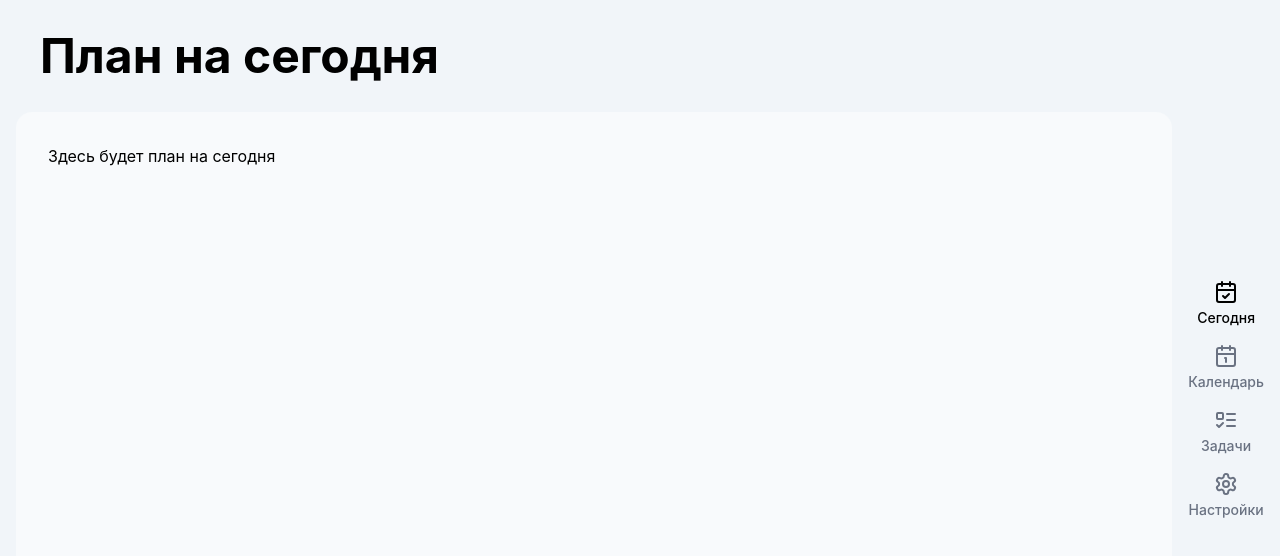
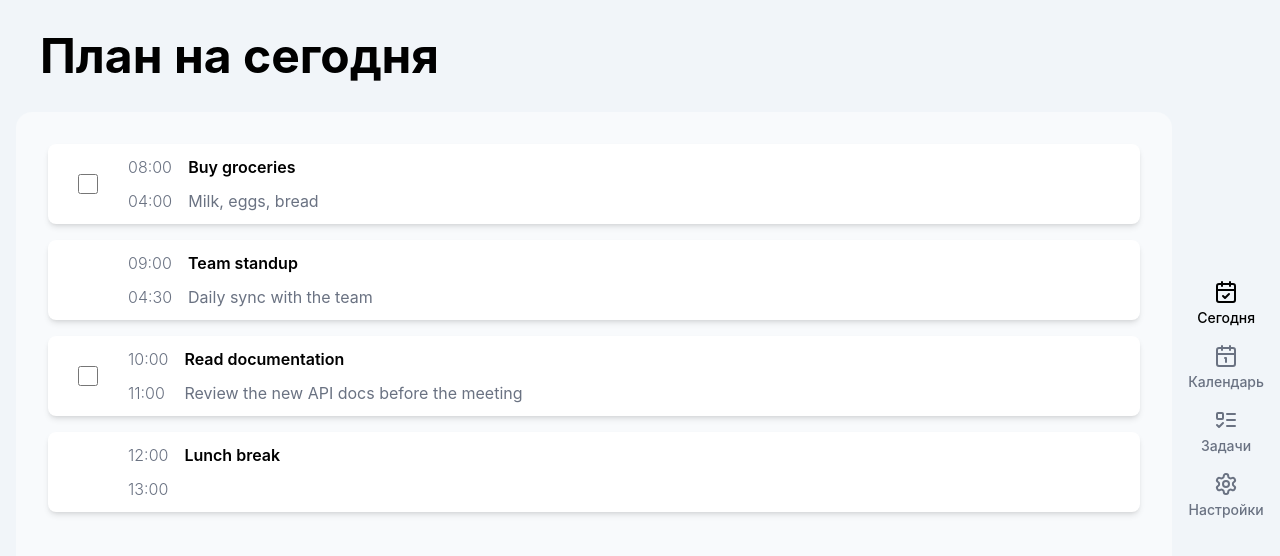
Before and after one commit to FlamyCat/Quilum, a SvelteKit app: page / in a window 1280 px wide. Shown: the top 556 px of the page. Built offline with nearby package versions, Linux system fonts and the light colour scheme.

Commit message:
Макет главной страницы ("План на сегодня")

```diff
--- /dev/null
+++ b/src/lib/components/BaseCard.svelte
@@ -0,0 +1,110 @@
+<script lang="ts">
+    import type { Snippet } from "svelte";
+    import { fly } from "svelte/transition";
+
+    type Props = {
+        title: string;
+        description?: string;
+        startTime: Date;
+        endTime: Date;
+        showCheckbox?: boolean;
+        checked?: boolean;
+        onToggle?: (checked: boolean) => Promise<void>;
+        children?: Snippet;
+        class?: string;
+    };
+
+    let {
+        title,
+        description,
+        startTime,
+        endTime,
+        showCheckbox = false,
+        checked = false,
+        onToggle,
+        children,
+        class: className = "",
+    }: Props = $props();
+
+    function formatTime(date: Date): string {
+        return date.toLocaleTimeString("en-GB", {
+            hour: "2-digit",
+            minute: "2-digit",
+        });
+    }
+
+    async function handleToggle(event: Event) {
+        const target = event.target as HTMLInputElement;
+        await onToggle?.(target.checked);
+    }
+
+    let containerClass = $derived(
+        checked ? `completed ${className}` : className,
+    );
+</script>
+
+{#snippet checkbox()}
+    <div class="w-12 flex items-center justify-center">
+        {#if showCheckbox}
+            <input
+                type="checkbox"
+                class="w-5 h-5 rounded border-gray-300 cursor-pointer accent-black dark:accent-white"
+                {checked}
+                onchange={handleToggle}
+            />
+        {/if}
+    </div>
+{/snippet}
+
+{#snippet titleAndDescription()}
+    <div class="h-full flex-1 flex flex-col min-w-0 justify-evenly">
+        <h3 class="font-semibold text-black dark:text-white">
+            <span class="strikethrough">{title}</span>
+        </h3>
+        <p class="text-gray-500 dark:text-gray-400 truncate">
+            <span class="strikethrough">{description}</span>
+        </p>
+        {#if children}
+            {@render children()}
+        {/if}
+    </div>
+{/snippet}
+
+{#snippet time()}
+    <div
+        class="font-light flex flex-col h-full justify-evenly text-gray-500 dark:text-gray-400"
+    >
+        <span>{formatTime(startTime)}</span>
+        <span>{formatTime(endTime)}</span>
+    </div>
+{/snippet}
+
+<div
+    class="h-20 transition duration-300 flex flex-row gap-4 items-center bg-white dark:bg-slate-800 rounded-lg px-4 shadow-md {containerClass}"
+>
+    {@render checkbox()}
+    {@render time()}
+    {@render titleAndDescription()}
+</div>
+
+<style>
+    .strikethrough {
+        position: relative;
+        display: inline-block;
+    }
+
+    .strikethrough::after {
+        content: "";
+        position: absolute;
+        left: 0;
+        top: 50%;
+        height: 1px;
+        width: 0;
+        background: currentColor;
+        transition: width 0.5s cubic-bezier(0.33, 1, 0.68, 1);
+    }
+
+    .completed .strikethrough::after {
+        width: 100%;
+    }
+</style>
--- /dev/null
+++ b/src/lib/components/EventCard.svelte
@@ -0,0 +1,20 @@
+<script lang="ts">
+    import BaseCard from "./BaseCard.svelte";
+
+    type Props = {
+        title: string;
+        description?: string;
+        startTime: Date;
+        endTime: Date;
+    };
+
+    let { title, description, startTime, endTime }: Props = $props();
+</script>
+
+<BaseCard
+    {title}
+    {description}
+    {startTime}
+    {endTime}
+    showCheckbox={false}
+/>
--- /dev/null
+++ b/src/lib/components/TaskCard.svelte
@@ -0,0 +1,32 @@
+<script lang="ts">
+    import BaseCard from "./BaseCard.svelte";
+
+    type Props = {
+        title: string;
+        description?: string;
+        startTime: Date;
+        endTime: Date;
+        completed?: boolean;
+        onToggle?: (completed: boolean) => Promise<void>;
+    };
+
+    let {
+        title,
+        description,
+        startTime,
+        endTime,
+        completed = false,
+        onToggle,
+    }: Props = $props();
+</script>
+
+<BaseCard
+    {title}
+    {description}
+    {startTime}
+    {endTime}
+    showCheckbox={true}
+    checked={completed}
+    {onToggle}
+    class="opacity-50 [&:not(.completed)]:opacity-100 [.completed_&]:opacity-50"
+/>
--- a/src/routes/+page.svelte
+++ b/src/routes/+page.svelte
@@ -1,9 +1,92 @@
 <script lang="ts">
     import Page from "$lib/components/Page.svelte";
+    import EventCard from "$lib/components/EventCard.svelte";
+    import TaskCard from "$lib/components/TaskCard.svelte";
+
+    const now = new Date();
+    const today = new Date(now.getFullYear(), now.getMonth(), now.getDate());
+
+    const events = [
+        {
+            id: 1,
+            title: "Team standup",
+            description: "Daily sync with the team",
+            start: new Date(today.getTime() + 9 * 60 * 60 * 1000),
+            end: new Date(today.getTime() + 9 * 30 * 60 * 1000),
+        },
+        {
+            id: 2,
+            title: "Lunch break",
+            description: "",
+            start: new Date(today.getTime() + 12 * 60 * 60 * 1000),
+            end: new Date(today.getTime() + 13 * 60 * 60 * 1000),
+        },
+    ];
+
+    let tasks = $state([
+        {
+            id: 3,
+            title: "Buy groceries",
+            description: "Milk, eggs, bread",
+            start: new Date(today.getTime() + 8 * 60 * 60 * 1000),
+            end: new Date(today.getTime() + 8 * 30 * 60 * 1000),
+            completed: false,
+        },
+        {
+            id: 5,
+            title: "Read documentation",
+            description: "Review the new API docs before the meeting",
+            start: new Date(today.getTime() + 10 * 60 * 60 * 1000),
+            end: new Date(today.getTime() + 11 * 60 * 60 * 1000),
+            completed: false,
+        },
+    ]);
+
+    interface TimelineItem {
+        id: number;
+        title: string;
+        description?: string;
+        start: Date;
+        end: Date;
+        type: "event" | "task";
+        completed?: boolean;
+    }
+
+    const items: TimelineItem[] = $derived([
+        ...events.map((e) => ({ ...e, type: "event" as const })),
+        ...tasks.map((t) => ({ ...t, type: "task" as const })),
+    ].sort((a, b) => a.start.getTime() - b.start.getTime()));
+
+    async function saveTaskState(taskId: number, completed: boolean): Promise<void> {
+        const task = tasks.find((t) => t.id === taskId);
+        if (task) {
+            task.completed = completed;
+        }
+    }
 </script>
 
 <Page title="План на сегодня">
     {#snippet body()}
-        <p>Здесь будет план на сегодня</p>
+        <div class="flex flex-col gap-4">
+            {#each items as item (item.id)}
+                {#if item.type === "task"}
+                    <TaskCard
+                        title={item.title}
+                        description={item.description}
+                        startTime={item.start}
+                        endTime={item.end}
+                        completed={item.completed}
+                        onToggle={(completed) => saveTaskState(item.id, completed)}
+                    />
+                {:else}
+                    <EventCard
+                        title={item.title}
+                        description={item.description}
+                        startTime={item.start}
+                        endTime={item.end}
+                    />
+                {/if}
+            {/each}
+        </div>
     {/snippet}
 </Page>
```
